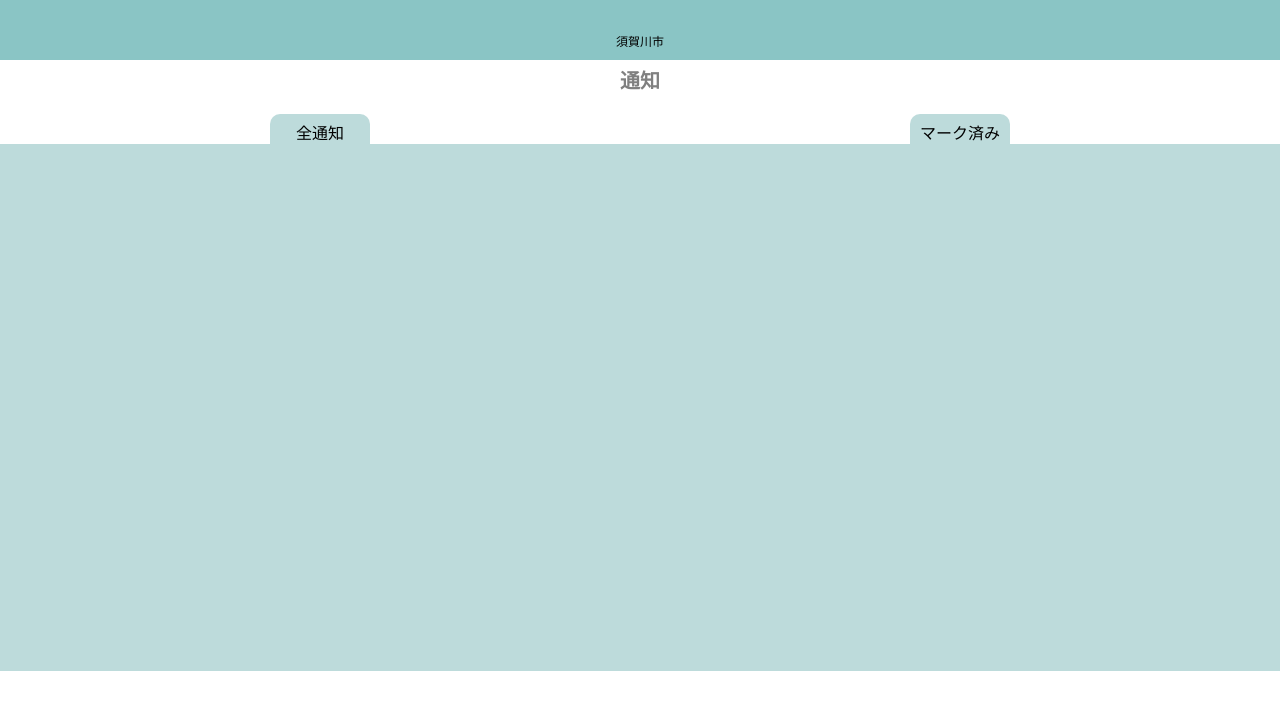
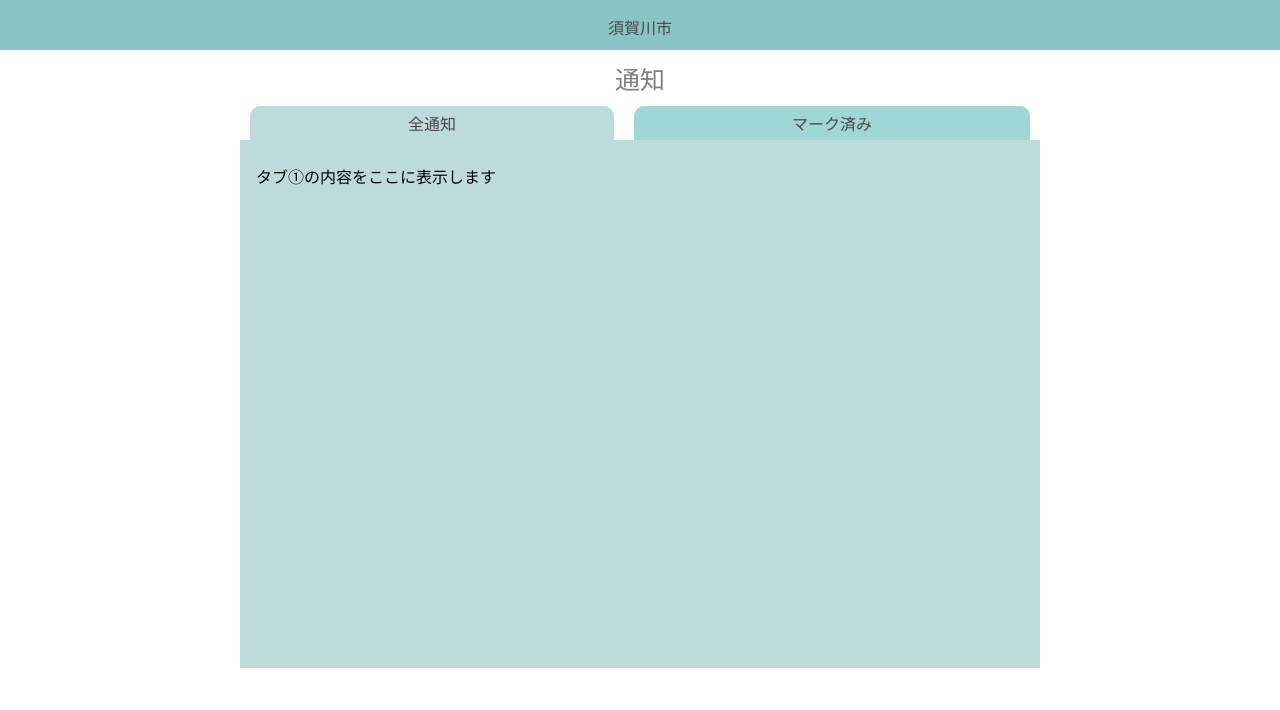
Before and after one commit to bo-cho/Hackathon, a plain HTML site: page HTML/notice.html in a window 1280 px wide. Drawn offline with nearby package versions, Linux system fonts and the light colour scheme.

Commit message:
ベースの変更

```diff
--- a/CSS/notice.css
+++ b/CSS/notice.css
@@ -1,4 +1,119 @@
 body {
+    margin: 0px;
+}
+
+header {
+    background-color: #8ac5c5;
+    width: 100%;
+    height: 50px;
+    margin: 0px;
+}
+
+.header {
+    text-align: center;
+    color: #484848;
+    padding-top: 15px;
+}
+
+.title {
+    text-align: center;
+    margin: 10px 0px;
+
+    span {
+        font-size: 25px;
+        color: #808080;
+    }
+}
+
+.main-container {
+    margin: 0px;
+
+    /* タブ全体を囲むコンテナの設定 */
+    .tab-switch {
+        display: flex;
+        /* タブを横並びに配置 */
+        flex-wrap: wrap;
+        /* 幅を超えたら折り返し */
+        max-width: 800px;
+        /* コンテナの最大幅を指定 */
+        margin: auto;
+        /* コンテナを中央に配置 */
+        justify-content: center;
+        /* タブを中央に寄せる */
+    }
+
+    .tab-switch:after {
+        content: "";
+        /* 空の擬似要素を作成 */
+        width: 100%;
+        /* 幅をコンテナ全体に設定 */
+        display: block;
+        /* ブロック要素として表示 */
+        order: -1;
+        /* 擬似要素を上部に配置 */
+        margin-top: -5px;
+        /* タブボタンから-5pxの余白を設定 */
+    }
+
+    /* 各タブボタンの設定 */
+    .tab-switch>label {
+        flex: 1 1 auto;
+        /* タブボタンが均等に幅をとるが、幅を超えると折り返す */
+        min-width: 70px;
+        /* 各タブの最小幅を70pxに設定 */
+        order: -1;
+        /* タブボタンを上部に配置 */
+        position: relative;
+        /* 子要素の絶対位置指定の基準 */
+        padding: 5px 1em;
+        /* 上下に0.7em、左右に1emの内側余白 */
+        background-color: #9fd6d6;
+        /* タブボタンの背景色 */
+        color: #484848;
+        /* 文字色をグレーに設定 */
+        text-align: center;
+        /* 文字を中央揃え */
+        cursor: pointer;
+        /* カーソルをポインターに変更 */
+        border-radius: 10px 10px 0 0;
+        /* 上部角を丸める */
+        margin: 0px 10px;
+    }
+
+    /* タブボタンのホバーおよび選択状態のスタイル */
+    .tab-switch>label:hover,
+    .tab-switch label:has(:checked) {
+        background-color: #bddbdb;
+        /* ホバー/選択時の背景色 */
+        color: #484848;
+        /* ホバー/選択時の文字色を白に設定 */
+    }
+
+    /* ラジオボタン自体は非表示 */
+    .tab-switch input {
+        display: none;
+        /* ラジオボタンを見えなくする */
+    }
+
+    /* タブコンテンツのスタイル */
+    .tab-switch>div {
+        display: none;
+        /* 初期状態ではコンテンツを非表示に */
+        width: 100%;
+        /* コンテンツの幅を全体に設定 */
+        height: 480px;
+        padding: 1.5em 1em;
+        /* 上下に1.5em、左右に1emの内側余白 */
+        background-color: #bddbdb;
+    }
+
+    /* 選択されたタブのコンテンツを表示 */
+    .tab-switch label:has(:checked)+div {
+        display: block;
+        /* 選択されたタブのコンテンツを表示 */
+    }
+}
+/* body {
     margin: 0px;
 }
 
@@ -51,4 +166,4 @@ header {
     border-top-right-radius: 10px;
     justify-content: center;
     align-items: flex-end;
-}
+} */
--- a/HTML/notice.html
+++ b/HTML/notice.html
@@ -1,4 +1,41 @@
 <!DOCTYPE html>
+<html lang="ja">
+  <head>
+    <meta charset="UTF-8" />
+    <meta name="viewport" content="width=device-width, initial-scale=1.0" />
+    <script src="https://cdn.jsdelivr.net/npm/chart.js"></script>
+    <script src="../js/graph.js"></script>
+    <link rel="stylesheet" href="../CSS/notice.css" />
+    <title>市民の声を集める君</title>
+  </head>
+  <body>
+    <header>
+      <div class="header">
+        <span class="header">須賀川市</span>
+      </div>
+    </header>
+    <div class="title">
+      <span>通知</span>
+    </div>
+    <div class="main-container">
+      <!-- タブ作成 -->
+      <div class="tab-switch">
+        <label>
+          <input type="radio" name="TAB" checked />
+          全通知
+        </label>
+        <div class="tab-content">タブ①の内容をここに表示します</div>
+
+        <label>
+          <input type="radio" name="TAB" />
+          マーク済み
+        </label>
+        <div class="tab-content">タブ②の内容をここに表示します</div>
+      </div>
+    </div>
+  </body>
+</html>
+<!-- <!DOCTYPE html>
 <html lang="ja">
 
 <head>
@@ -32,4 +69,4 @@
     </div>
 </body>
 
-</html>
+</html> -->
```
